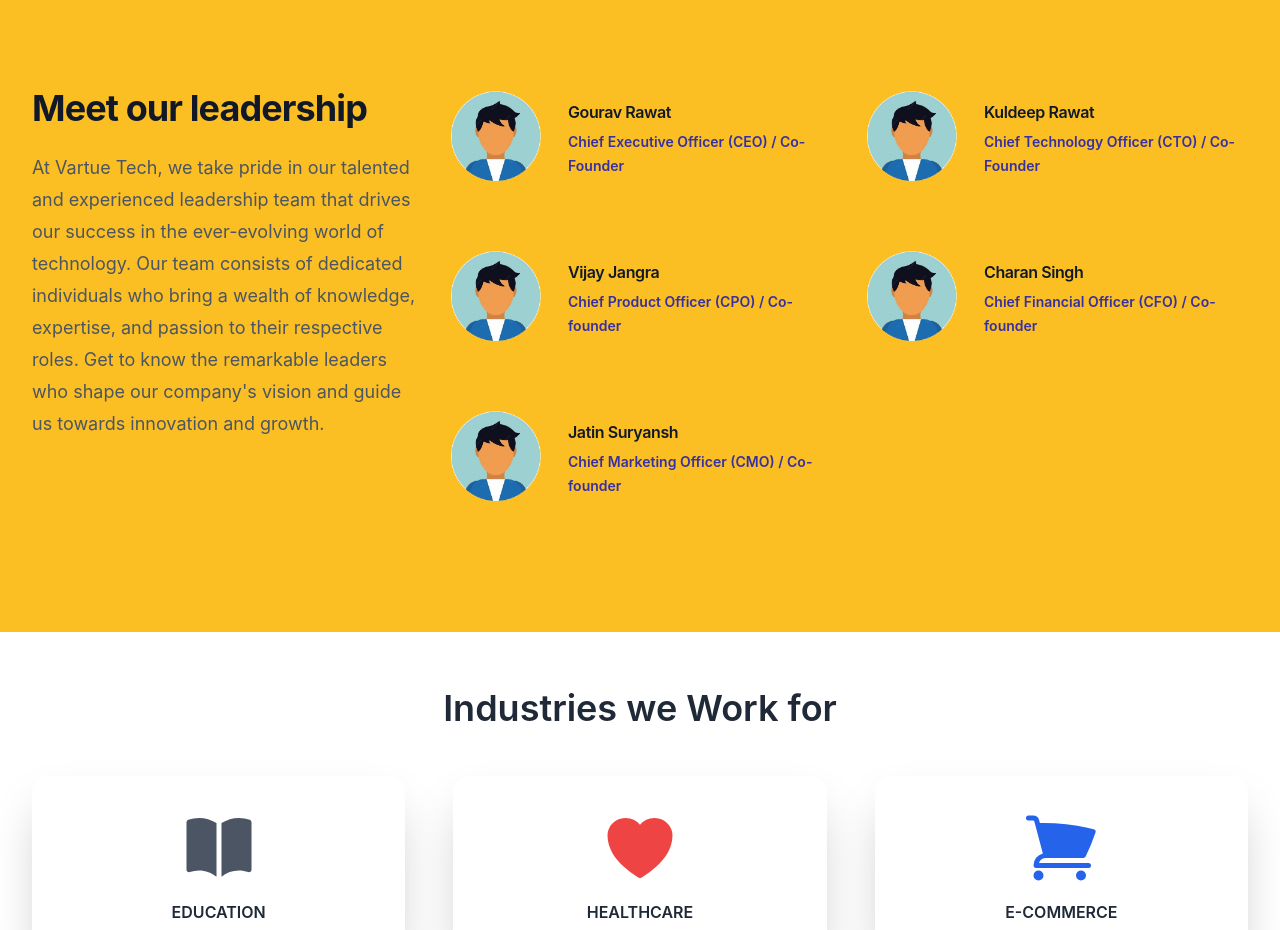
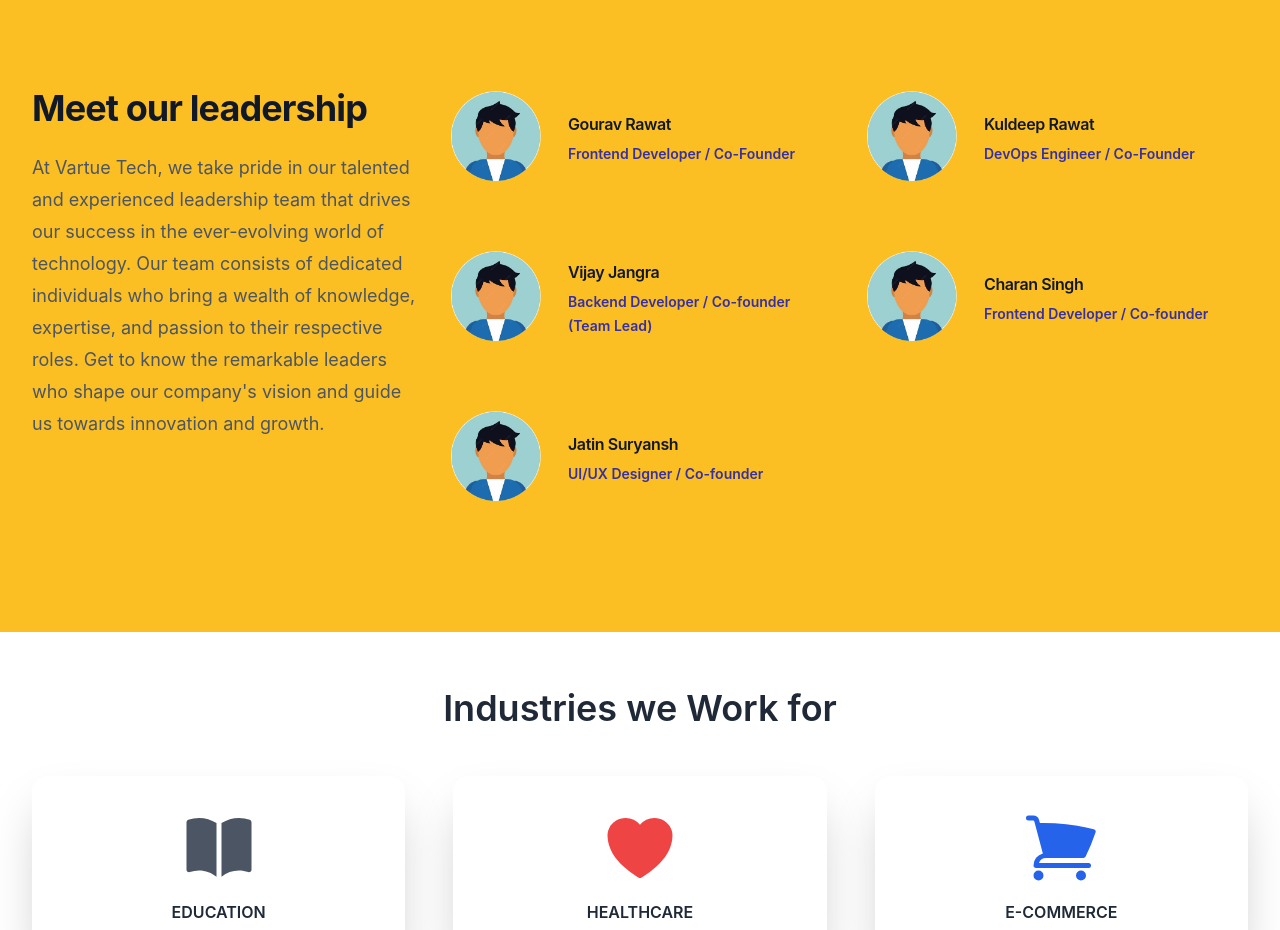
Before and after one commit to vartuetech/vartuetech, a React (Vite) app: page / in a window 1280 px wide. Shown: the part 1460-2390 px from the top of the page. Built offline with nearby package versions, Linux system fonts and the light colour scheme.

Commit message:
position change

```diff
--- a/src/screens/home.jsx
+++ b/src/screens/home.jsx
@@ -15,27 +15,27 @@
 const people = [
   {
     name: "Gourav Rawat",
-    role: "Chief Executive Officer (CEO) / Co-Founder",
+    role: "Frontend Developer / Co-Founder",
     imageUrl: "./avatar.png",
   },
   {
     name: "Kuldeep Rawat",
-    role: "Chief Technology Officer (CTO) / Co-Founder",
+    role: "DevOps Engineer / Co-Founder",
     imageUrl: "./avatar.png",
   },
   {
     name: "Vijay Jangra",
-    role: "Chief Product Officer (CPO) / Co-founder",
+    role: "Backend Developer / Co-founder (Team Lead)",
     imageUrl: "./avatar.png",
   },
   {
     name: "Charan Singh",
-    role: "Chief Financial Officer (CFO) / Co-founder",
+    role: "Frontend Developer / Co-founder",
     imageUrl: "./avatar.png",
   },
   {
     name: "Jatin Suryansh",
-    role: "Chief Marketing Officer (CMO) / Co-founder",
+    role: "UI/UX Designer / Co-founder",
     imageUrl: "./avatar.png",
   },
   // More people...
```
Also changed, not shown: vite.config.js.timestamp-1685005050284-8a7f6bcd5ec41.mjs (added, +10 -0 lines), 2 other files (tests, documents, lock files or other folders).
